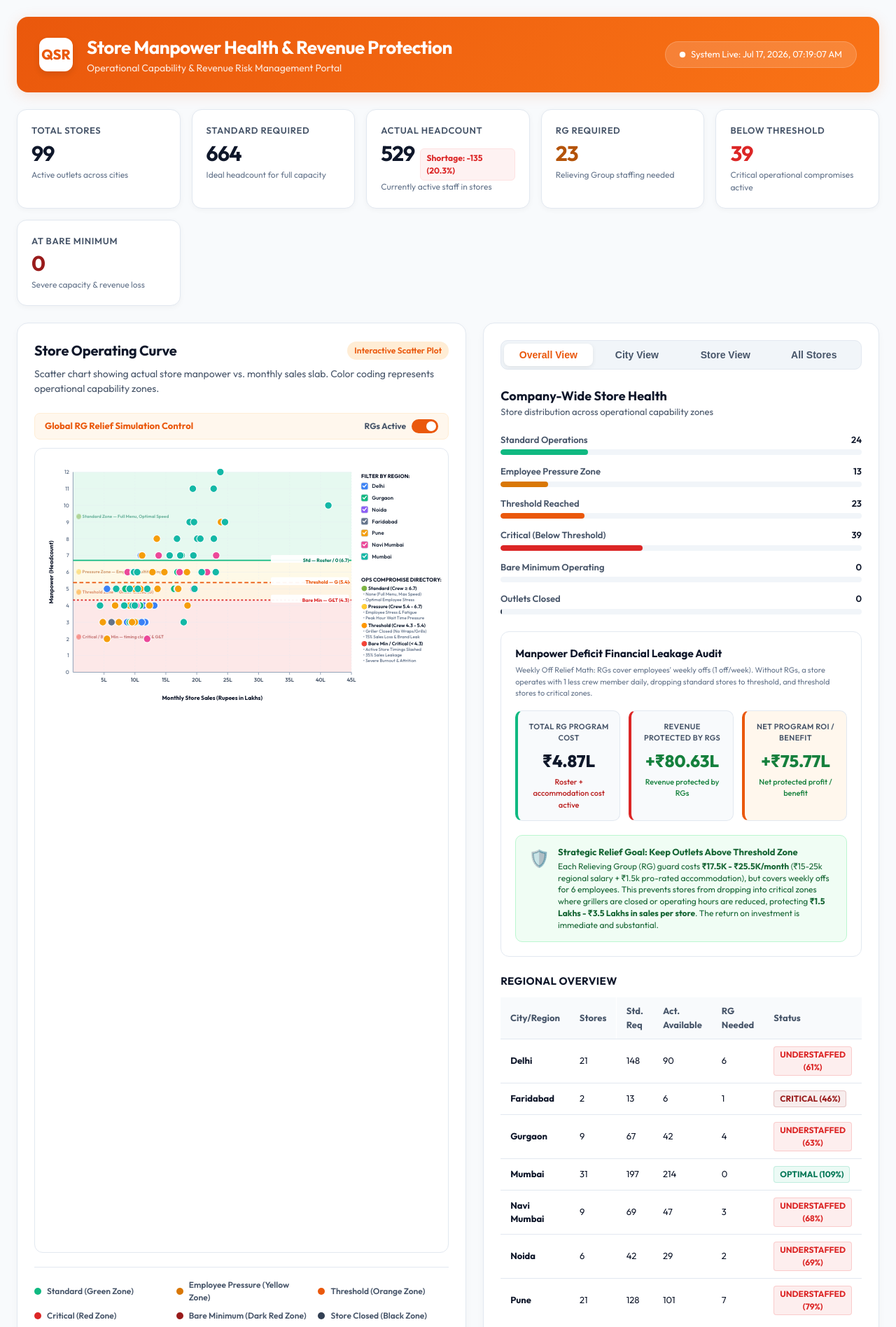
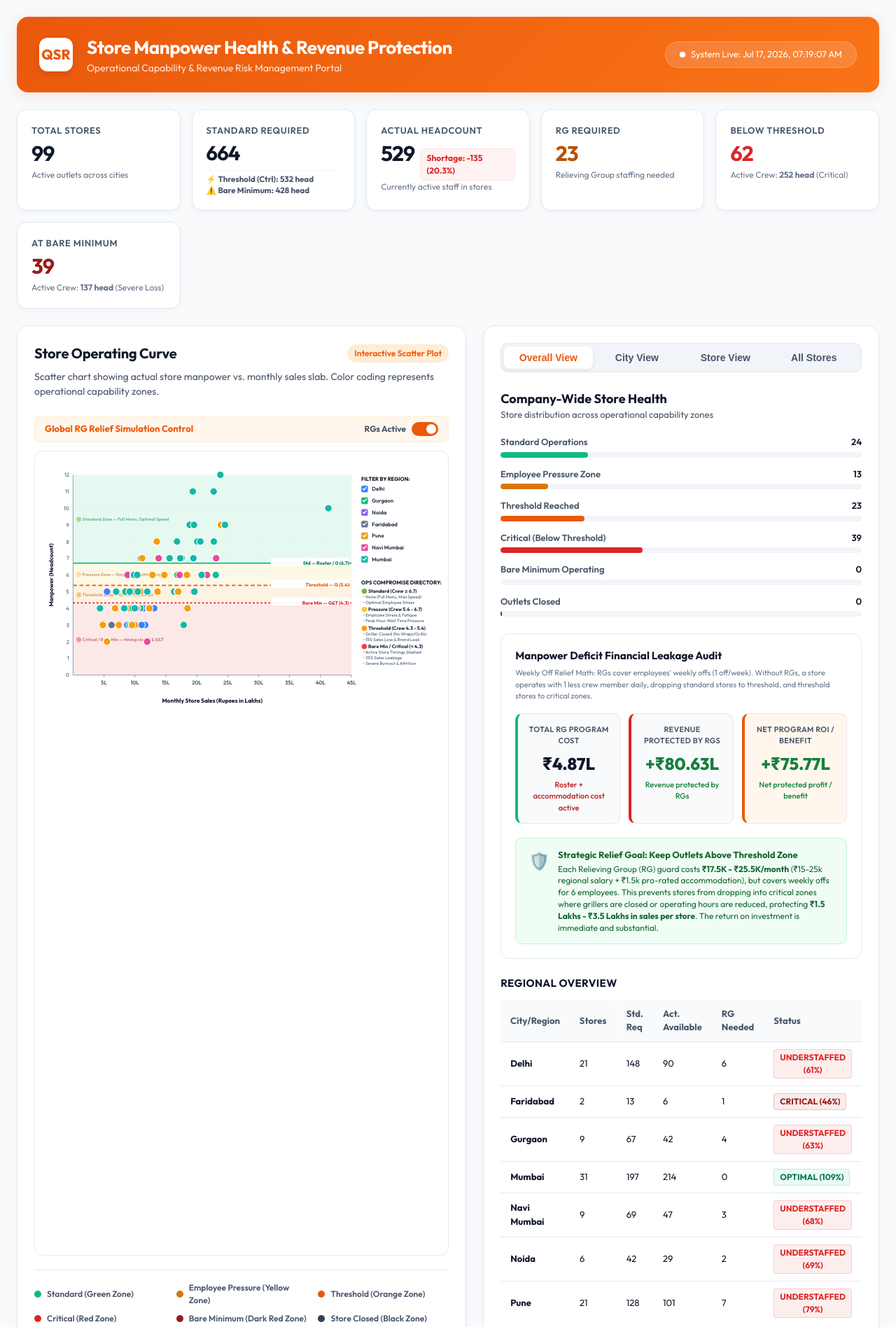
Before and after one commit to SANIDHYA2003/capacity-management-, a plain HTML site: page index.html in a window 1280 px wide. Shown: the top 1896 px of the page at 70% size. Drawn offline with nearby package versions, Linux system fonts and the light colour scheme.

Commit message:
feat: Make sandbox buttons a floating Leaflet control panel and add dynamic required capacity tiers to summary cards

```diff
--- a/app.js
+++ b/app.js
@@ -175,34 +175,69 @@
 }
 
 // Compute Company-wide KPI Numbers
+// Compute Company-wide KPI Numbers
 function computeSummaryCards() {
   const totalStores = storeData.length;
-  const totalStandard = storeData.reduce((acc, s) => acc + s.standard, 0);
-  const totalActual = storeData.reduce((acc, s) => acc + s.actual, 0);
-  const totalRg = storeData.reduce((acc, s) => acc + s.rgRequired, 0);
+  let totalStandard = 0;
+  let totalThreshold = 0;
+  let totalBareMin = 0;
+  let totalActual = 0;
+  let totalRg = 0;
 
   let belowThresholdCount = 0;
   let bareMinCount = 0;
 
+  let criticalCrewSum = 0;
+  let bareminCrewSum = 0;
+
   storeData.forEach(s => {
-    const status = getStoreStatus(s);
-    if (status.key === 'critical' || status.key === 'baremin' || status.key === 'closed') {
+    totalStandard += s.standard;
+    totalThreshold += s.threshold;
+    totalBareMin += s.bareMinimum;
+
+    const active = isReliefActiveForStore(s);
+    const crew = active ? s.actual : Math.max(0, s.actual - 1);
+    totalActual += crew;
+    totalRg += s.rgRequired;
+
+    // Check status based on effective crew size
+    const avgThreshold = 5.4;
+    const avgBareMin = 4.3;
+
+    if (crew < avgThreshold) {
       belowThresholdCount++;
+      criticalCrewSum += crew;
     }
-    if (status.key === 'baremin') {
+    if (crew < avgBareMin) {
       bareMinCount++;
+      bareminCrewSum += crew;
     }
   });
 
+  const roundedActual = Math.round(totalActual);
+
   document.querySelector('#kpi-stores .kpi-value').textContent = totalStores;
-  document.querySelector('#kpi-standard .kpi-value').textContent = totalStandard;
-  document.querySelector('#kpi-actual .kpi-value').textContent = totalActual;
+  document.querySelector('#kpi-standard .kpi-value').textContent = Math.round(totalStandard);
+  document.getElementById('kpi-threshold-total').textContent = `${Math.round(totalThreshold)} head`;
+  document.getElementById('kpi-baremin-total').textContent = `${Math.round(totalBareMin)} head`;
+
+  document.querySelector('#kpi-actual .kpi-value').textContent = roundedActual;
   document.querySelector('#kpi-rg .kpi-value').textContent = totalRg;
+
   document.querySelector('#kpi-critical .kpi-value').textContent = belowThresholdCount;
+  const criticalSub = document.getElementById('kpi-critical-subtext');
+  if (criticalSub) {
+    criticalSub.innerHTML = `Active Crew: <strong>${Math.round(criticalCrewSum)} head</strong> (Critical)`;
+  }
+
   document.querySelector('#kpi-baremin .kpi-value').textContent = bareMinCount;
+  const bareminSub = document.getElementById('kpi-baremin-subtext');
+  if (bareminSub) {
+    bareminSub.innerHTML = `Active Crew: <strong>${Math.round(bareminCrewSum)} head</strong> (Severe Loss)`;
+  }
 
   // Dynamically compute and display overall manpower shortage
-  const shortage = totalStandard - totalActual;
+  const shortage = Math.round(totalStandard) - roundedActual;
   const shortagePercent = ((shortage / totalStandard) * 100).toFixed(1);
   const shortageEl = document.getElementById('kpi-shortage-badge');
   if (shortageEl) {
@@ -1221,36 +1256,6 @@
       animateDotsToCurrentState();
 
       // Refresh metrics
-      renderOverallView();
-      renderStoreView();
-    });
-  }
-
-  // Sandbox Accommodation Hub placement controls
-  const sandboxBtn = document.getElementById('btn-sandbox-hub');
-  if (sandboxBtn) {
-    sandboxBtn.addEventListener('click', () => {
-      sandboxModeActive = !sandboxModeActive;
-      if (sandboxModeActive) {
-        sandboxBtn.style.background = '#ea580c'; // Highlight Orange
-        sandboxBtn.style.boxShadow = '0 4px 6px rgba(234, 88, 12, 0.3)';
-        sandboxBtn.firstElementChild.textContent = '📍 Click Map to Build Hub...';
-        document.getElementById('store-map').style.cursor = 'crosshair';
-      } else {
-        sandboxBtn.style.background = '#2563eb';
-        sandboxBtn.style.boxShadow = '0 4px 6px rgba(37, 99, 235, 0.2)';
-        sandboxBtn.firstElementChild.textContent = '🏠 Place Accommodation Hub';
-        document.getElementById('store-map').style.cursor = '';
-      }
-    });
-  }
-
-  const clearSandboxBtn = document.getElementById('btn-clear-sandbox');
-  if (clearSandboxBtn) {
-    clearSandboxBtn.addEventListener('click', () => {
-      customHubs = [];
-      clearSandboxBtn.style.display = 'none';
-      replotLeafletMap();
       calculateAndRender();
     });
   }
@@ -1587,6 +1592,35 @@
   const bounds = L.latLngBounds(hubCoords);
   mapInstance.fitBounds(bounds, { padding: [50, 50] });
 
+  // Define and add Floating Custom Sandbox Control in the top-right corner
+  const SandboxControl = L.Control.extend({
+    options: {
+      position: 'topright'
+    },
+    onAdd: function(map) {
+      const div = L.DomUtil.create('div', 'leaflet-sandbox-control-panel');
+      div.style.pointerEvents = 'auto'; // ensure mouse clicks inside are intercepted by Leaflet DOM
+      div.innerHTML = `
+        <div style="background: rgba(255, 255, 255, 0.95); backdrop-filter: blur(8px); padding: 10px; border-radius: 12px; box-shadow: 0 4px 12px rgba(0,0,0,0.15); display: flex; flex-direction: column; gap: 8px; border: 1px solid #e2e8f0; min-width: 220px; font-family: 'Outfit', sans-serif;">
+          <div style="font-size: 11px; font-weight: 700; color: #1e293b; margin-bottom: 2px; text-transform: uppercase; letter-spacing: 0.5px;">🛠️ Sandbox Hub Creator</div>
+          <button id="btn-sandbox-hub" class="btn-primary" style="background: #2563eb; color: white; border: none; padding: 0.5rem 1rem; border-radius: 8px; font-size: 0.8125rem; font-weight: 700; cursor: pointer; display: flex; align-items: center; justify-content: center; gap: 0.375rem; transition: all 0.2s; box-shadow: 0 4px 6px rgba(37, 99, 235, 0.2); width: 100%;">
+            <span>🏠 Place Accommodation Hub</span>
+          </button>
+          <button id="btn-clear-sandbox" class="btn-secondary" style="background: #f1f5f9; color: #475569; border: 1px solid #cbd5e1; padding: 0.5rem 1rem; border-radius: 8px; font-size: 0.8125rem; font-weight: 700; cursor: pointer; transition: all 0.2s; display: none; width: 100%;">
+            Clear Custom Hubs
+          </button>
+        </div>
+      `;
+      L.DomEvent.disableClickPropagation(div);
+      return div;
+    }
+  });
+
+  mapInstance.addControl(new SandboxControl());
+
+  // Bind sandbox controls listeners
+  bindSandboxControls();
+
   // Initial plot of default layers
   replotLeafletMap();
 
@@ -1845,3 +1879,37 @@
     }
   }, 5000); // Trigger a new reliever travel journey every 5 seconds
 }
+
+// Bind Sandbox controls in Leaflet floating panel control
+function bindSandboxControls() {
+  const sandboxBtn = document.getElementById('btn-sandbox-hub');
+  if (sandboxBtn) {
+    sandboxBtn.onclick = () => {
+      sandboxModeActive = !sandboxModeActive;
+      if (sandboxModeActive) {
+        sandboxBtn.style.background = '#ea580c'; // Highlight Orange
+        sandboxBtn.style.boxShadow = '0 4px 6px rgba(234, 88, 12, 0.3)';
+        sandboxBtn.firstElementChild.textContent = '📍 Click Map to Build Hub...';
+        document.getElementById('store-map').style.cursor = 'crosshair';
+      } else {
+        sandboxBtn.style.background = '#2563eb';
+        sandboxBtn.style.boxShadow = '0 4px 6px rgba(37, 99, 235, 0.2)';
+        sandboxBtn.firstElementChild.textContent = '🏠 Place Accommodation Hub';
+        document.getElementById('store-map').style.cursor = '';
+      }
+    };
+  }
+
+  const clearSandboxBtn = document.getElementById('btn-clear-sandbox');
+  if (clearSandboxBtn) {
+    // Show clear button only if there are custom hubs
+    clearSandboxBtn.style.display = customHubs.length > 0 ? 'inline-block' : 'none';
+
+    clearSandboxBtn.onclick = () => {
+      customHubs = [];
+      clearSandboxBtn.style.display = 'none';
+      replotLeafletMap();
+      calculateAndRender();
+    };
+  }
+}
--- a/index.html
+++ b/index.html
@@ -40,8 +40,11 @@
       </div>
       <div class="kpi-card" id="kpi-standard">
         <span class="kpi-label">Standard Required</span>
-        <span class="kpi-value">--</span>
-        <div class="kpi-subtext">Ideal headcount for full capacity</div>
+        <span class="kpi-value" style="font-size: 1.8rem; margin-bottom: 0.25rem;">--</span>
+        <div class="kpi-subtext" style="font-size: 0.72rem; line-height: 1.4; color: #475569; border-top: 1px solid #f1f5f9; padding-top: 4px; margin-top: 4px;">
+          <div>⚡ <strong>Threshold (Ctrl):</strong> <span id="kpi-threshold-total" style="font-weight:700;">--</span></div>
+          <div>⚠️ <strong>Bare Minimum:</strong> <span id="kpi-baremin-total" style="font-weight:700;">--</span></div>
+        </div>
       </div>
       <div class="kpi-card" id="kpi-actual">
         <span class="kpi-label">Actual Headcount</span>
@@ -59,12 +62,12 @@
       <div class="kpi-card text-highlight-red" id="kpi-critical">
         <span class="kpi-label">Below Threshold</span>
         <span class="kpi-value">--</span>
-        <div class="kpi-subtext">Critical operational compromises active</div>
+        <div class="kpi-subtext" id="kpi-critical-subtext">Critical operational compromises active</div>
       </div>
       <div class="kpi-card text-highlight-darkred" id="kpi-baremin">
         <span class="kpi-label">At Bare Minimum</span>
         <span class="kpi-value">--</span>
-        <div class="kpi-subtext">Severe capacity & revenue loss</div>
+        <div class="kpi-subtext" id="kpi-baremin-subtext">Severe capacity & revenue loss</div>
       </div>
     </section>
 
@@ -569,19 +572,9 @@
 
     <!-- Geographical Store Clusters & Roster Relief Map Section -->
     <section class="grid-card full-width map-section" style="margin-top: 1.5rem; margin-bottom: 2rem;">
-      <div class="card-header" style="display: flex; justify-content: space-between; align-items: center; flex-wrap: wrap; gap: 1rem;">
-        <div>
-          <h2>Geographical Store Clusters & Roster Relief Map</h2>
-          <span class="badge badge-accent">Interactive Leaflet Map</span>
-        </div>
-        <div class="map-sandbox-controls" style="display: flex; gap: 0.75rem; align-items: center;">
-          <button id="btn-sandbox-hub" class="btn-primary" style="background: #2563eb; color: white; border: none; padding: 0.5rem 1rem; border-radius: 8px; font-size: 0.8125rem; font-weight: 700; cursor: pointer; display: flex; align-items: center; gap: 0.375rem; transition: all 0.2s; box-shadow: 0 4px 6px rgba(37, 99, 235, 0.2);">
-            <span>🏠 Place Accommodation Hub</span>
-          </button>
-          <button id="btn-clear-sandbox" class="btn-secondary" style="background: #f1f5f9; color: #475569; border: 1px solid #cbd5e1; padding: 0.5rem 1rem; border-radius: 8px; font-size: 0.8125rem; font-weight: 700; cursor: pointer; display: none;">
-            Clear Custom Hubs
-          </button>
-        </div>
+      <div class="card-header">
+        <h2>Geographical Store Clusters & Roster Relief Map</h2>
+        <span class="badge badge-accent">Interactive Leaflet Map</span>
       </div>
       <p class="card-desc">Geographical distribution of stores showing shared Accommodation Centers (Relief Hubs). The blue circles represent the 8km radius coverage of each shared accommodation center. Dotted lines connect hubs to their associated stores, demonstrating how nearby store clusters share reliever personnel during peak hours to protect sales and reduce employee stress.</p>
 
```
